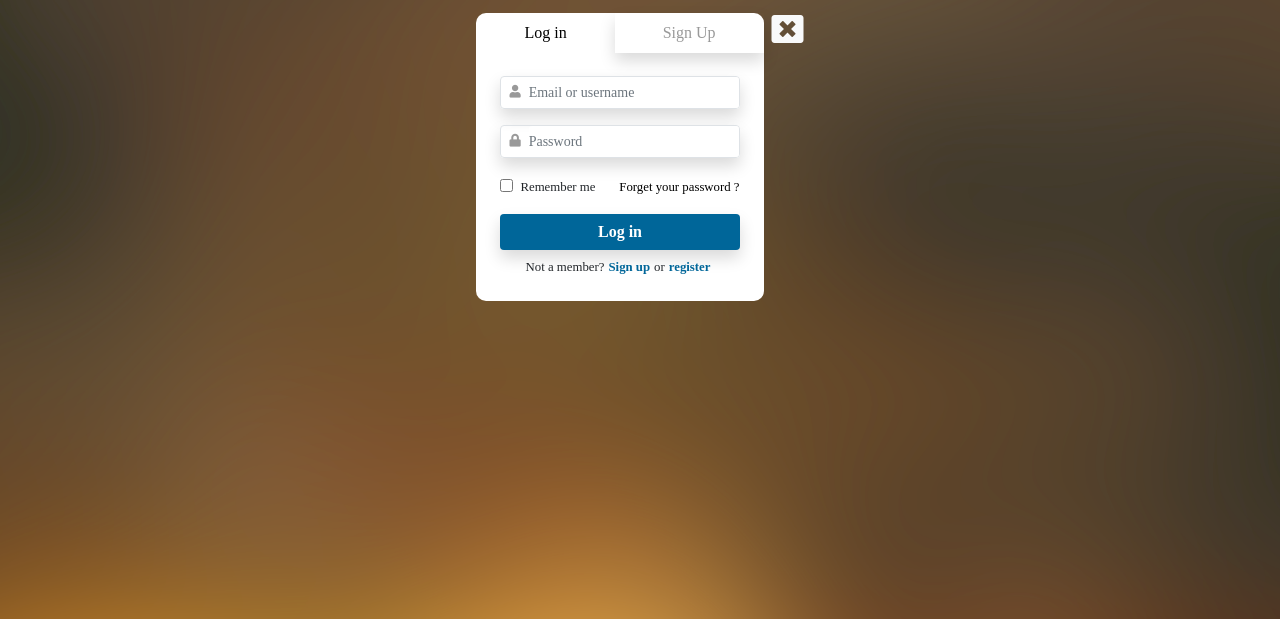
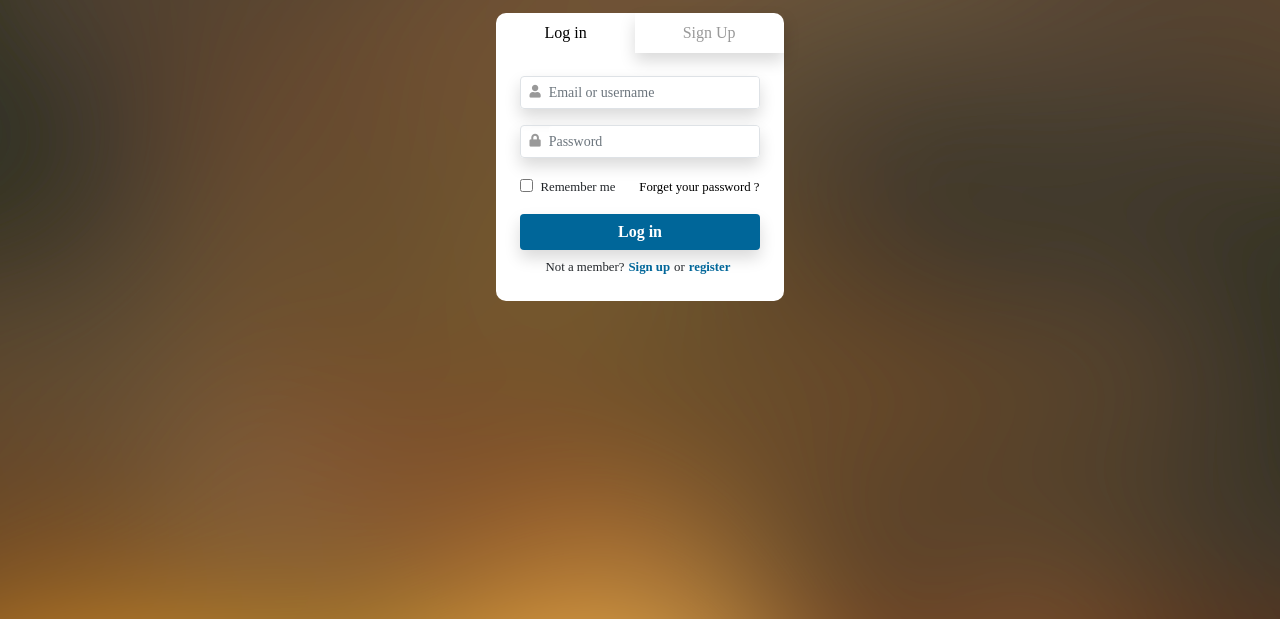
Before and after one commit to warisakbari7/digitallibrary-demo, a plain HTML site: page login.html in a window 1280 px wide. Shown: the part 181-800 px from the top of the page. Drawn offline with nearby package versions, Linux system fonts and the light colour scheme; a web font is replaced by a local one.

Commit message:
Update login.html

```diff
--- a/login.html
+++ b/login.html
@@ -159,11 +159,6 @@
               </form>
             </div>
           </div>
-          <div class="ml-2">
-            <a href="./index.html" class="text-light">
-              <i class="fa fa-window-close fa-2x"></i
-            ></a>
-          </div>
         </div>
       </div>
     </section>
```
